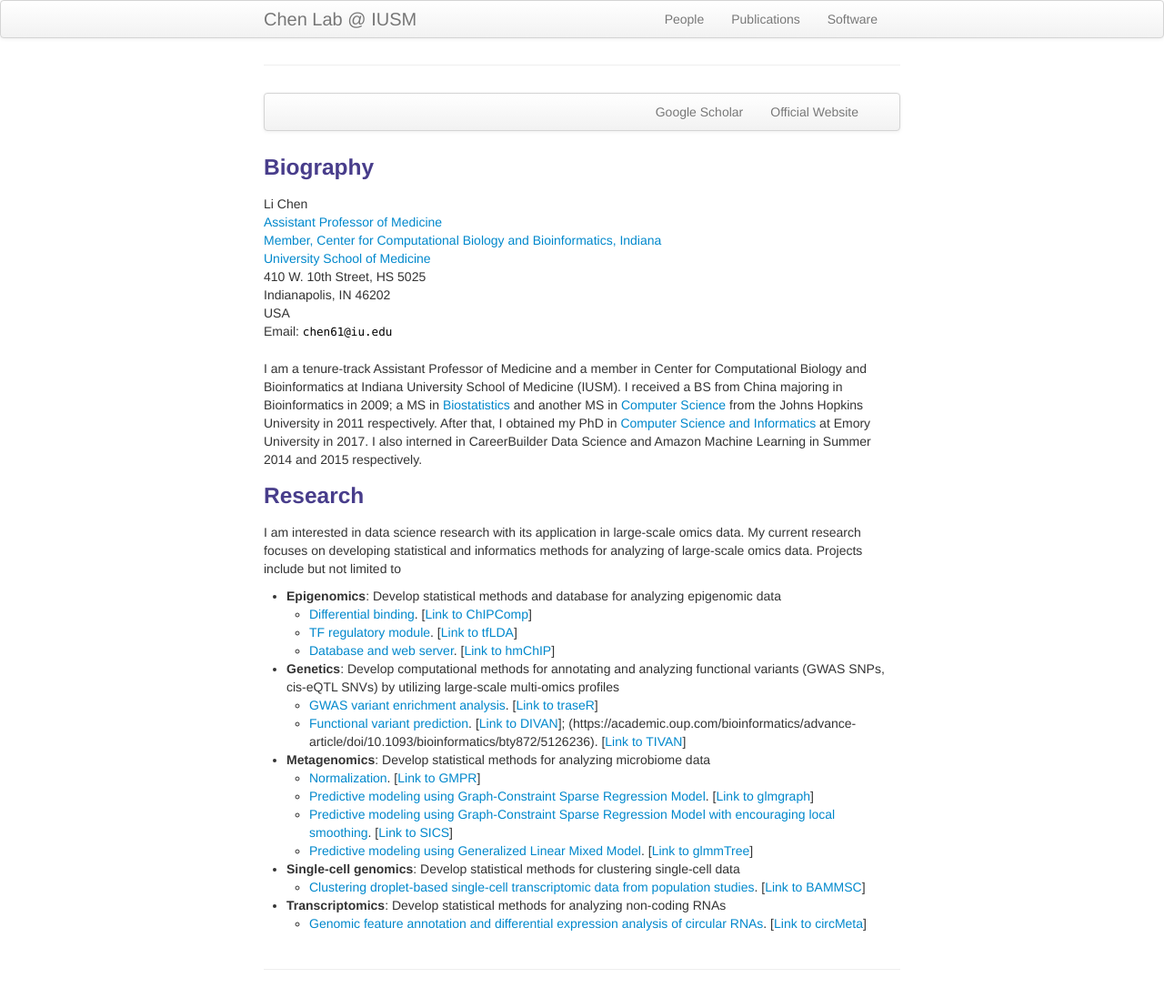
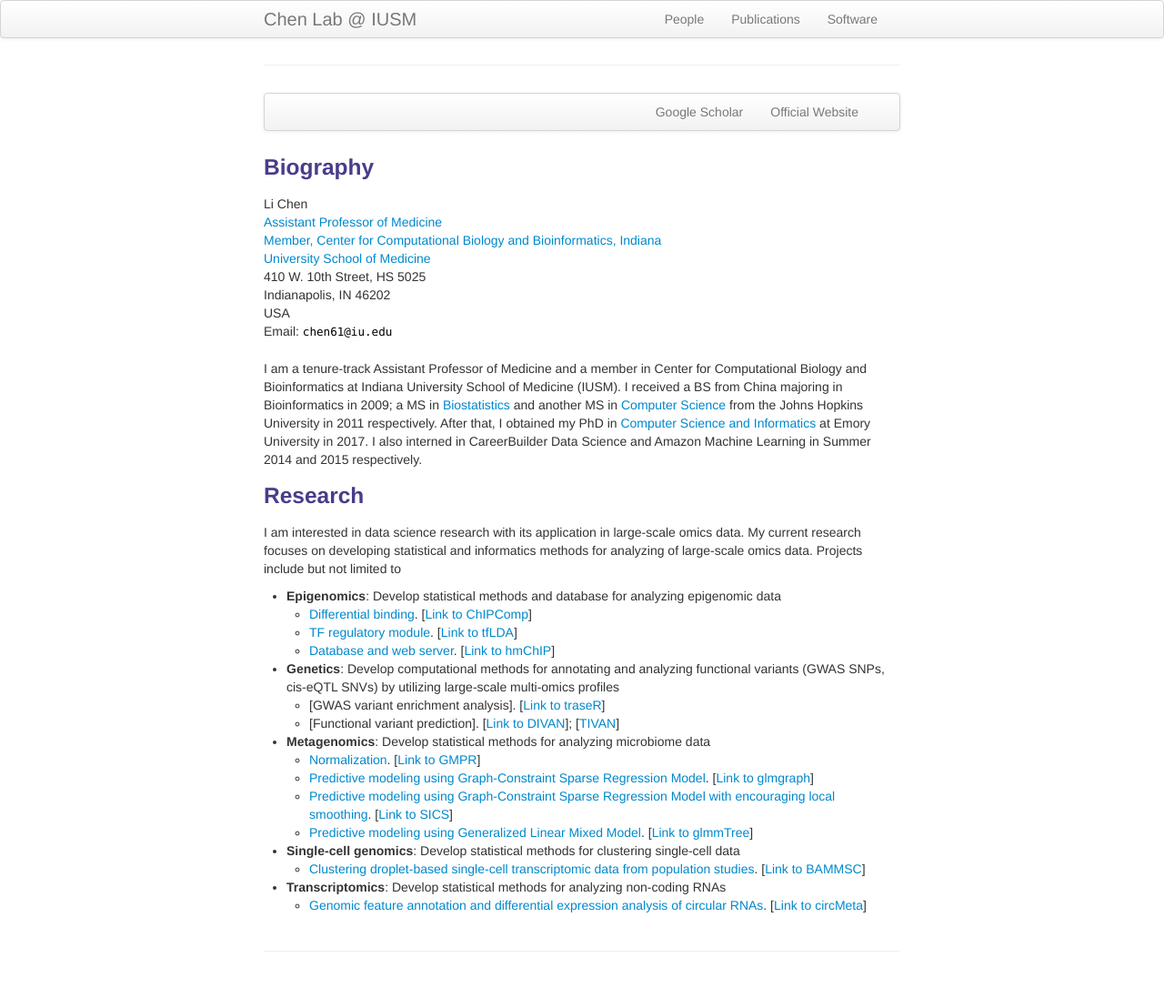
Before and after one commit to lichenbiostat/lichen-lab.github.io, a Jekyll site: the page built from index.md, in a window 1280 px wide. Shown: the whole page at 91% size. Built offline with Jekyll 4.4.1, drawn with Linux system fonts in a browser that asks for light colours.

Commit message:
Update index.md

```diff
--- a/index.md
+++ b/index.md
@@ -47,8 +47,8 @@ Develop statistical methods and database for analyzing epigenomic data
 
 - **Genetics**:
 Develop computational methods for annotating and analyzing functional variants (GWAS SNPs, cis-eQTL SNVs) by utilizing large-scale multi-omics profiles
-	- [GWAS variant enrichment analysis](https://academic.oup.com/bioinformatics/article/32/8/1214/1744655). [<a href="http://bioconductor.org/packages/release/bioc/html/traseR.html">Link to traseR</a>]
-	- [Functional variant prediction](https://genomebiology.biomedcentral.com/articles/10.1186/s13059-016-1112-z). [<a href="https://sites.google.com/site/emorydivan/">Link to DIVAN</a>]; (https://academic.oup.com/bioinformatics/advance-article/doi/10.1093/bioinformatics/bty872/5126236). [<a href="https://github.com/lichen-lab/TIVAN">Link to TIVAN</a>]
+	- [GWAS variant enrichment analysis]. [<a href="https://academic.oup.com/bioinformatics/article/32/8/1214/1744655">Link to traseR</a>]
+	- [Functional variant prediction]. [<a href="https://genomebiology.biomedcentral.com/articles/10.1186/s13059-016-1112-z">Link to DIVAN</a>]; [<a href="https://academic.oup.com/bioinformatics/article/35/9/1573/5126236">TIVAN</a>]
 
 - **Metagenomics**:
 Develop statistical methods for analyzing microbiome data
```
